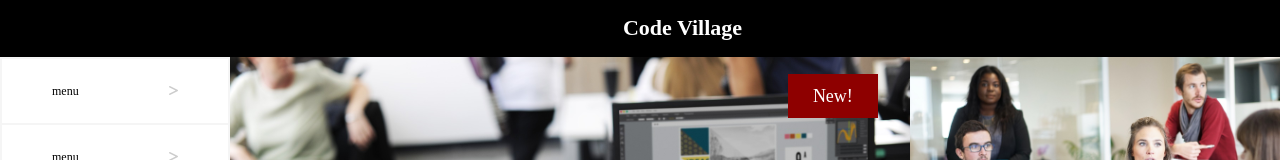
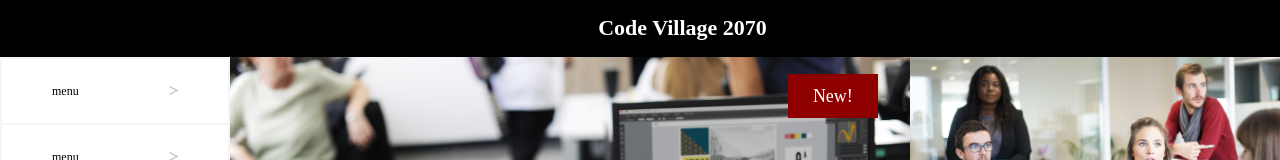
Before and after one commit to angel7777700/heycommonworld, a plain HTML site: page index.html in a window 1280 px wide. Shown: the top 160 px of the page. Drawn offline with Linux system fonts and the light colour scheme.

Commit message:
2070のCode Village

```diff
--- a/index.html
+++ b/index.html
@@ -12,7 +12,7 @@
 
 <body>
     <header>
-        <h1>Code Village</h1>
+        <h1>Code Village 2070</h1>
     </header>
     <main>
         <aside class="menu">
```
